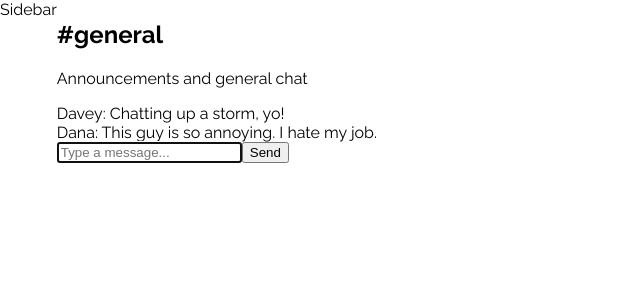
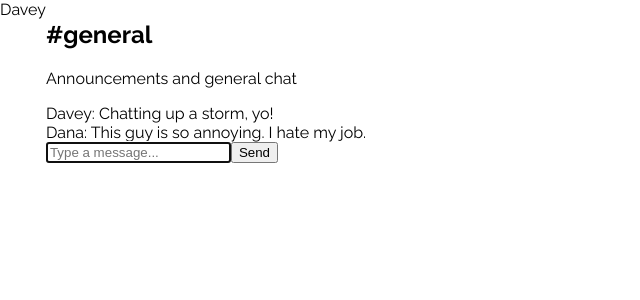
Before and after one commit to VyHHoang/chatarang-afternoon, a React (Create React App) app: page / in a window 1280 px wide. Shown: the top 300 px of the page, without its empty margins (0-640 px from the left). Built offline with nearby package versions, Linux system fonts and the light colour scheme.

Commit message:
Store user in App component state

```diff
--- a/src/App.js
+++ b/src/App.js
@@ -4,10 +4,22 @@
 import Main from './Main'
 
 class App extends Component {
+  constructor() {
+    super()
+
+    this.state = {
+      user: {
+        uid: 'sdfs34843560',
+        displayName: 'Davey',
+        email: 'davey@singing.org',
+      },
+    }
+  }
+
   render() {
     return (
       <div className="App">
-        <Main />
+        <Main user={this.state.user} />
       </div>
     )
   }
--- a/src/Chat.js
+++ b/src/Chat.js
@@ -35,14 +35,10 @@
 
   addMessage = (body) => {
     const messages = [...this.state.messages]
-    const user = {
-      uid: 'sdfs34843560',
-      displayName: 'Stefany',
-      email: 'stefany@singing.org',
-    }
+    const user = this.props.user
 
     messages.push({
-      id: Date.now(),
+      id: `${user.uid}-${Date.now()}`,
       user,
       body,
     })
--- a/src/Main.js
+++ b/src/Main.js
@@ -7,8 +7,8 @@
   render() {
     return (
       <div className="Main" style={styles}>
-        <Sidebar />
-        <Chat />
+        <Sidebar user={this.props.user} />
+        <Chat user={this.props.user} />
       </div>
     )
   }
--- a/src/Sidebar.js
+++ b/src/Sidebar.js
@@ -1,13 +1,11 @@
-import React, { Component } from 'react'
+import React from 'react'
 
-class Sidebar extends Component {
-  render() {
-    return (
-      <div className="Sidebar">
-        Sidebar
-      </div>
-    )
-  }
+const Sidebar = (props) => {
+  return (
+    <div className="Sidebar">
+      {props.user.displayName}
+    </div>
+  )
 }
 
 export default Sidebar
```
